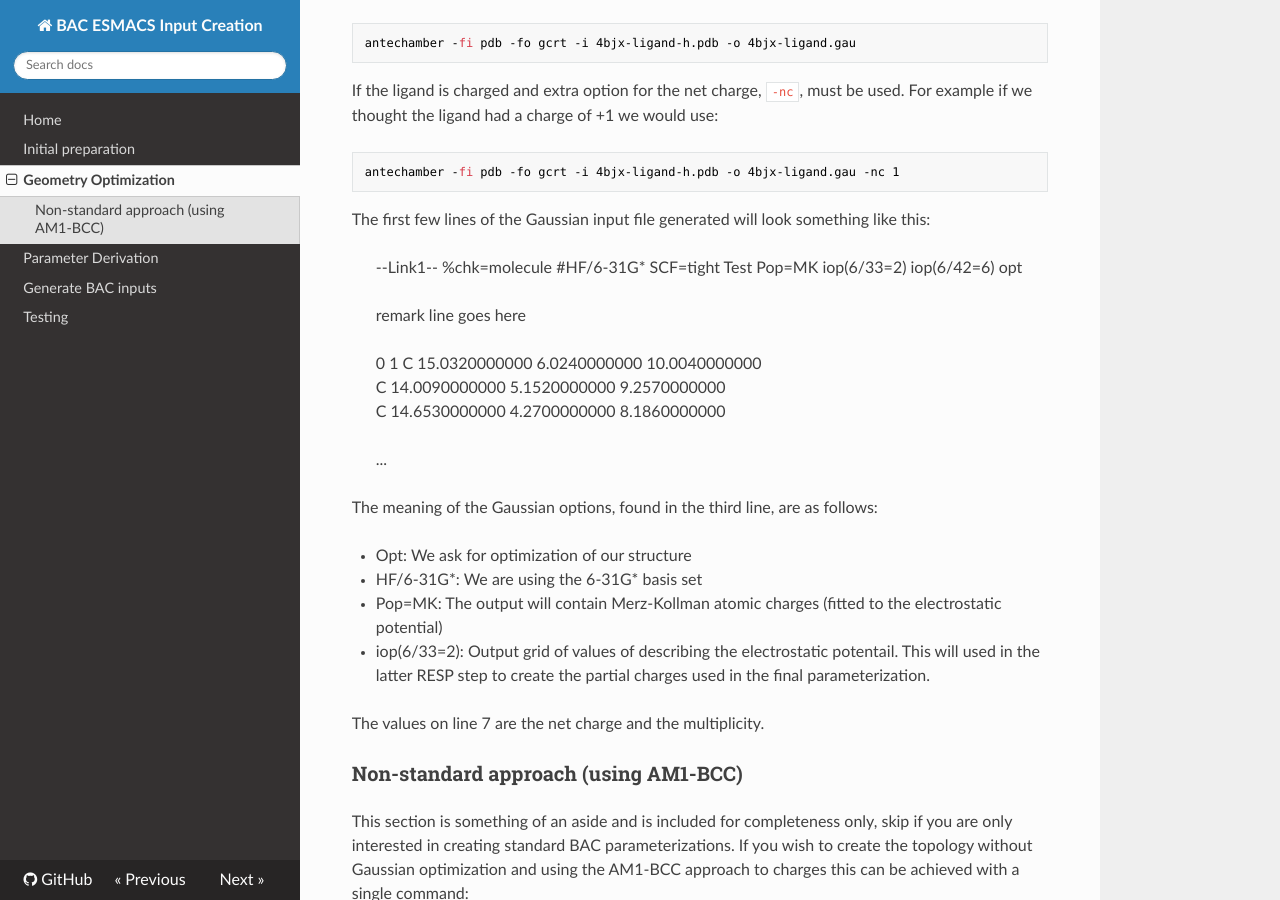
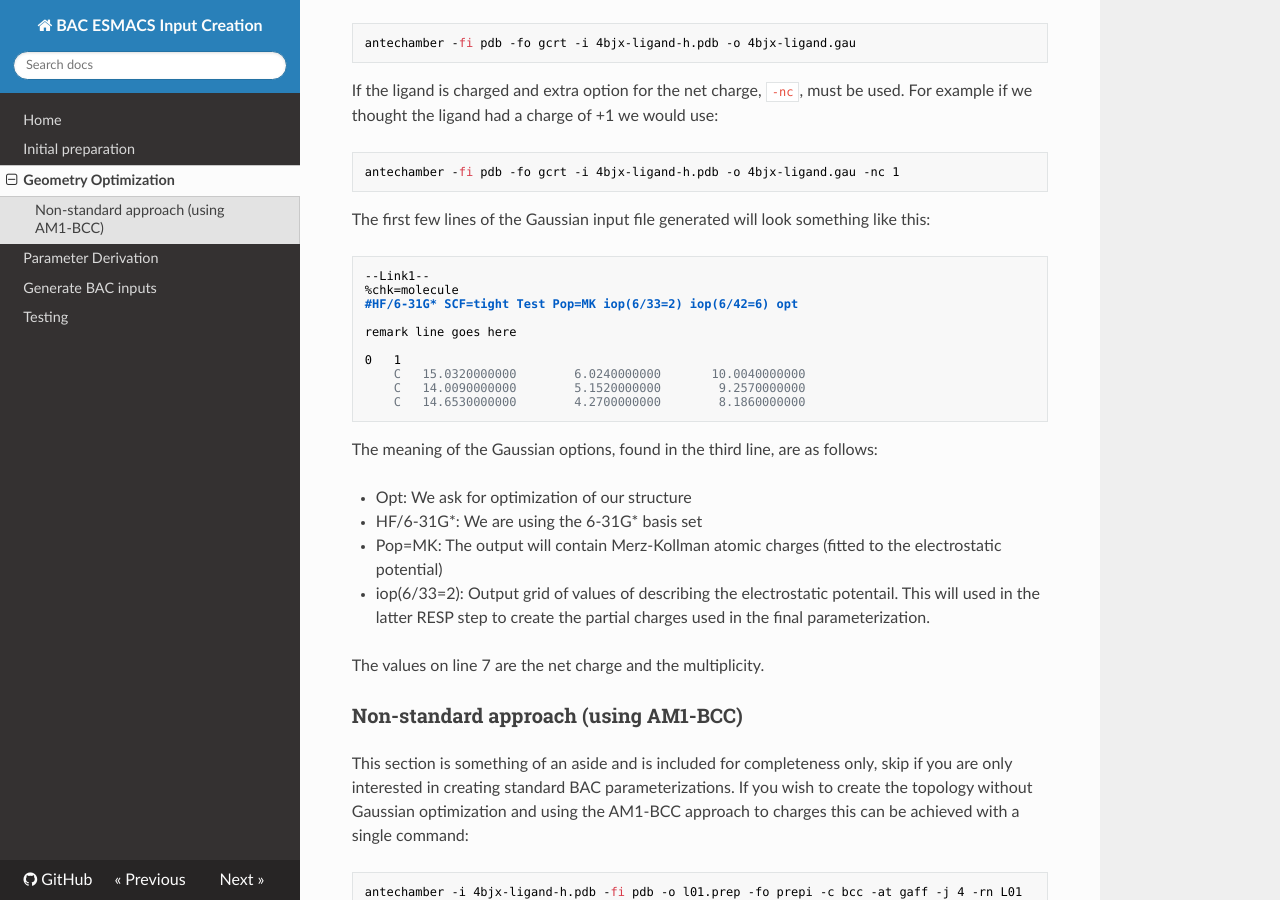
Before and after one commit to UCL-CCS/esmacs-input-creation-docs, an MkDocs documentation site: the page built from docs/geometry_optimization.md, in a window 1280 px wide and 900 px high, scrolled down 670 px. Built offline with MkDocs 1.6.1, drawn with Linux system fonts in a browser that asks for light colours; nearby versions of some CDN libraries; old or Windows-style settings are respelled for this version of MkDocs.

````diff
--- a/docs/geometry_optimization.md
+++ b/docs/geometry_optimization.md
@@ -33,18 +33,18 @@
 
 The first few lines of the Gaussian input file generated will look something like this:
 
->--Link1--
->%chk=molecule
->\#HF/6-31G* SCF=tight Test Pop=MK iop(6/33=2) iop(6/42=6) opt
->
->remark line goes here
->
->0   1
->    C   15.0320000000        6.0240000000       10.0040000000
->    C   14.0090000000        5.1520000000        9.2570000000
->    C   14.6530000000        4.2700000000        8.1860000000
->
-> ...
+```
+--Link1--
+%chk=molecule
+#HF/6-31G* SCF=tight Test Pop=MK iop(6/33=2) iop(6/42=6) opt
+
+remark line goes here
+
+0   1
+    C   15.0320000000        6.0240000000       10.0040000000
+    C   14.0090000000        5.1520000000        9.2570000000
+    C   14.6530000000        4.2700000000        8.1860000000
+```
 
 The meaning of the Gaussian options, found in the third line, are as follows:
 
````
Also changed, not shown: docs/parameter_derivation.md (+1 -1 lines).
